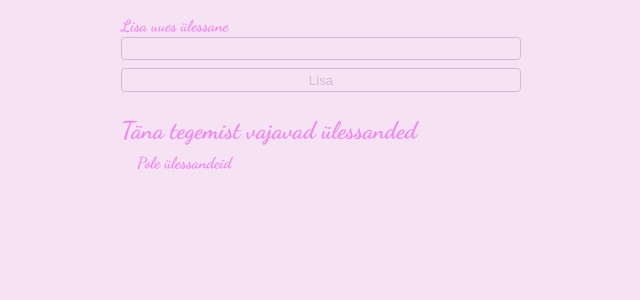
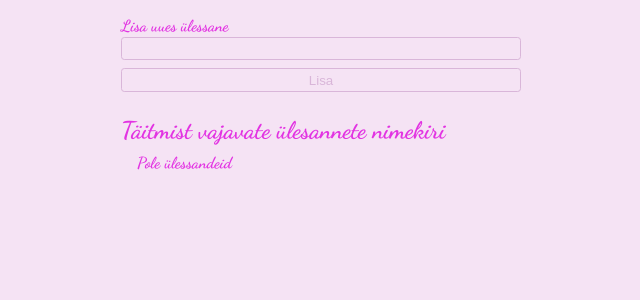
Before and after one commit to mairitikk/React-Do-To-List, a React (Vite) app: page / in a window 1280 px wide. Shown: the top 300 px of the page, without its empty margins (319-959 px from the left). Built offline with nearby package versions, Linux system fonts and the light colour scheme; a web font is replaced by a local one.

Commit message:
add style

```diff
--- a/src/App.jsx
+++ b/src/App.jsx
@@ -45,7 +45,7 @@ export default function App() {
   return (
     <>
       <NewTodoForm onSubmit={addTodo} />
-      <h1 className="header">Täna tegemist vajavad ülessanded</h1>
+      <h1 className="header">Täitmist vajavate ülesannete nimekiri</h1>
       <TodoList todos={todos} toggleTodo={toggleTodo} deleteTodo={deleteTodo} />
     </>
   )
--- a/src/styles.css
+++ b/src/styles.css
@@ -9,7 +9,7 @@ font-family: "Dancing Script", cursive;
 body {
     background: #f5e3f4;
     /* Light pink background */
-    color: #f185f1;
+    color: #e233e2;
     /* Black text for better contrast */
     max-width: 400px;
     padding: 1rem;
```
